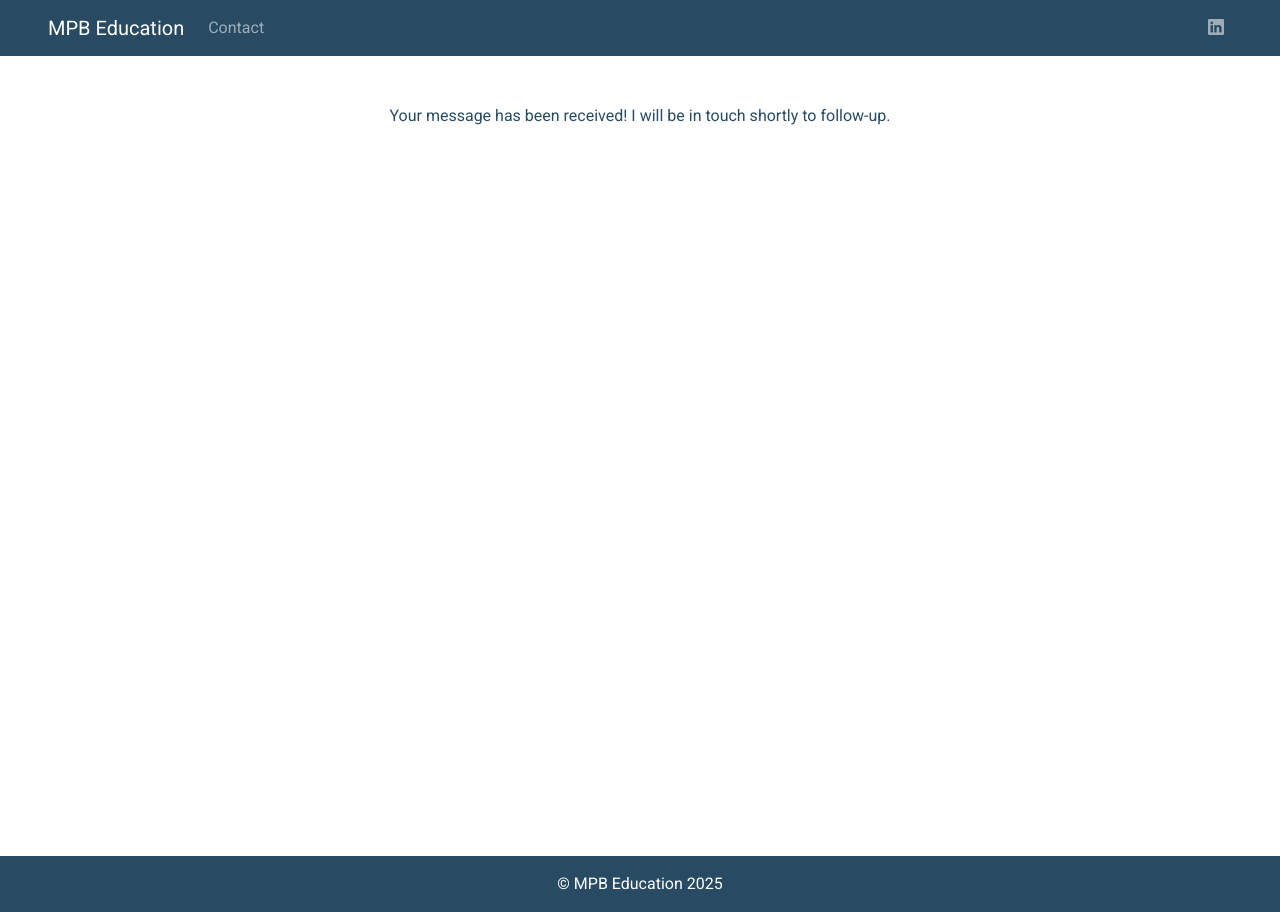
After one commit to charliemarshall1996/mpb-education, a Django app: template core/templates/django_contact_form/contact_form_sent.html in a window 1280 px wide. The commit adds this page. Run offline with Django 3.2, Linux system fonts and the light colour scheme; the template is opened without the code that fills it, so the values that code supplies are empty; some libraries are stand-ins or nearby versions.

Commit message:
added contact form

```diff
--- a/core/templates/core/base.html
+++ b/core/templates/core/base.html
@@ -33,10 +33,10 @@
 			<div class="collapse navbar-collapse" id="navbarNav">
 				<ul class="navbar-nav w-100">
 					<li class="nav-item d-none d-md-flex">
-						<a class="nav-link" href="#" target="_blank">Contact</a>
+						<a class="nav-link" href="/contact/" target="_blank">Contact</a>
 					</li>
 					<li class="nav-item d-flex d-md-none">
-						<a class="nav-link" href="#" target="_blank">Contact</a>
+						<a class="nav-link" href="/contact/" target="_blank">Contact</a>
 					</li>
 					<li class="nav-item d-none d-md-flex ms-auto">
 						<a class="nav-link" href="https://www.linkedin.com/in/charliemarshall19961/" target="_blank"><i class="bi bi-linkedin" style="font-size: 1rem;"></i>
--- /dev/null
+++ b/core/templates/django_contact_form/contact_form_sent.html
@@ -0,0 +1,12 @@
+<!DOCTYPE html>
+{% extends 'core/base.html' %}
+
+{% block content %}
+<div class="container py-5">
+    <div class="row text-center text-primary">
+        <div class="col">
+            <p>Your message has been received! I will be in touch shortly to follow-up.</p>
+        </div>
+    </div>
+</div>
+{% endblock %}
--- a/mpb/urls.py
+++ b/mpb/urls.py
@@ -21,5 +21,6 @@ from django.urls import path, include
 
 urlpatterns = [
     path('admin/', admin.site.urls),
-    path('', include('core.urls'))
+    path('', include('core.urls')),
+    path("contact/", include("django_contact_form.urls")),
 ] + static(settings.MEDIA_URL, document_root=settings.MEDIA_ROOT)
```
Also changed, not shown: core/templates/django_contact_form/contact_form.html (added, +25 -0 lines), core/templates/django_contact_form/contact_form.txt (added), core/templates/django_contact_form/contact_form_subject.txt (added).
